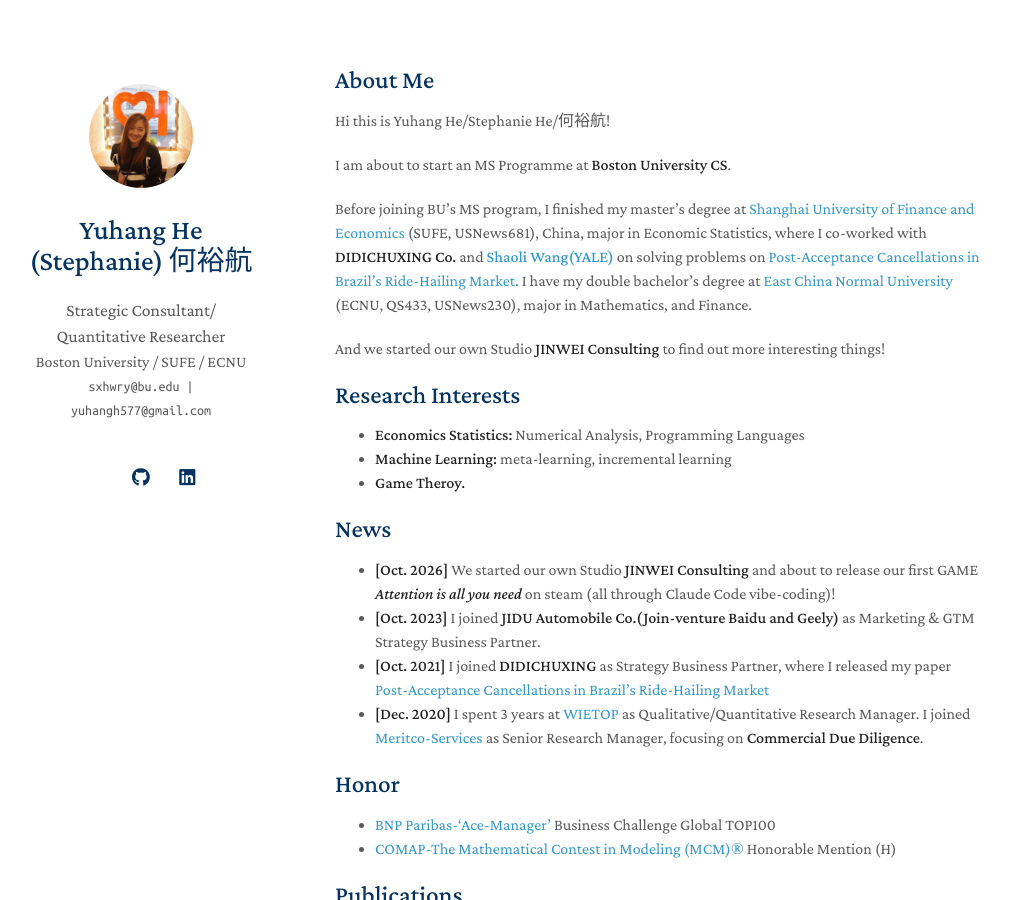
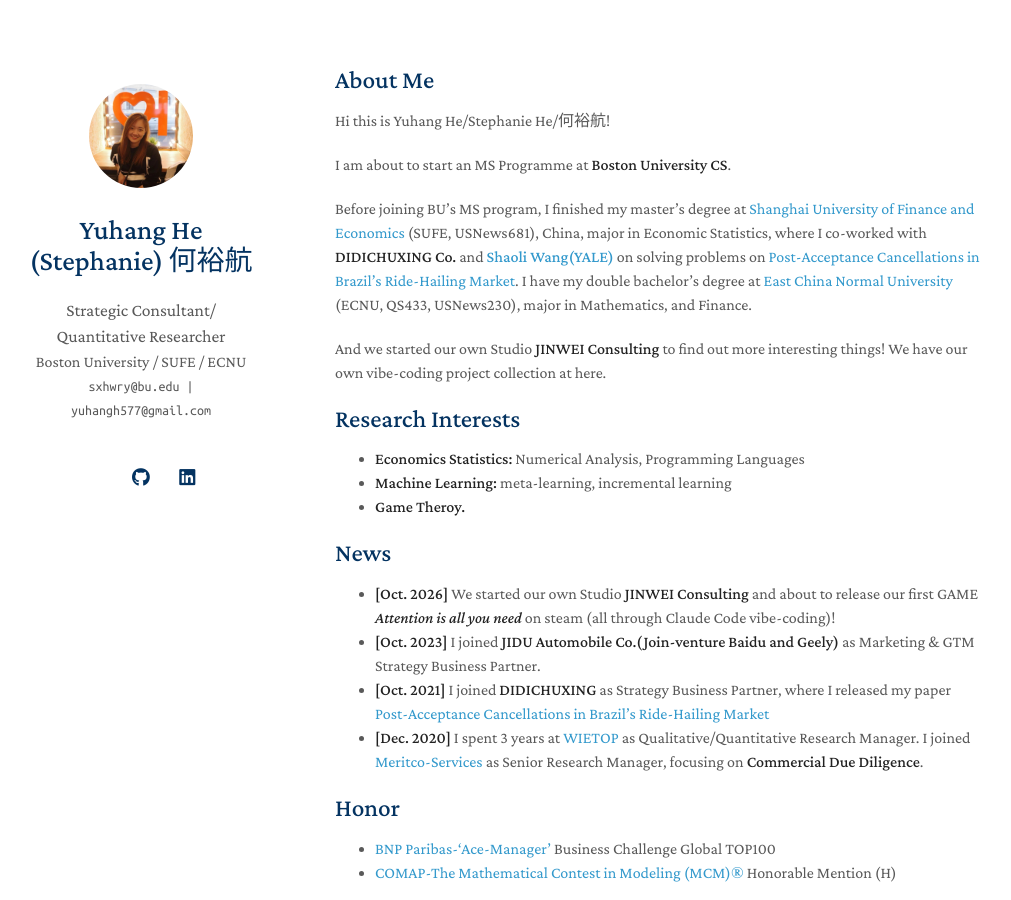
Before and after one commit to sparkle-hang/sparkle-hang.github.io, a Jekyll site: the page built from index.md, in a window 1280 px wide and 900 px high. Shown: the whole window, without its empty margins (135-1146 px from the left). Built offline with Jekyll 4.4.1, drawn with Linux system fonts in a browser that asks for light colours; a style sheet for code colours, icons or effects is not loaded; our own code applies the rules of GitHub Pages for plain Markdown files.

Commit message:
Update index.md

```diff
--- a/index.md
+++ b/index.md
@@ -10,7 +10,7 @@
 
 Before joining BU's MS program, I finished my master’s degree at [Shanghai University of Finance and Economics](https://www.sufe.edu.cn) (SUFE, USNews681), China, major in Economic Statistics, where I co-worked with **DIDICHUXING Co.** and **[Shaoli Wang(YALE)](https://ssds.sufe.edu.cn/92/ca/c712a234186/page.htm)** on solving problems on [Post-Acceptance Cancellations in Brazil's Ride-Hailing Market](https://d.wanfangdata.com.cn/thesis/Y4197196). I have my double bachelor’s degree at [East China Normal University](https://www.ecnu.edu.cn) (ECNU, QS433, USNews230), major in Mathematics, and Finance.
 
-And we started our own Studio **JINWEI Consulting** to find out more interesting things!
+And we started our own Studio **JINWEI Consulting** to find out more interesting things! We have our own vibe-coding project collection at here.
 
 ## Research Interests
 
```
